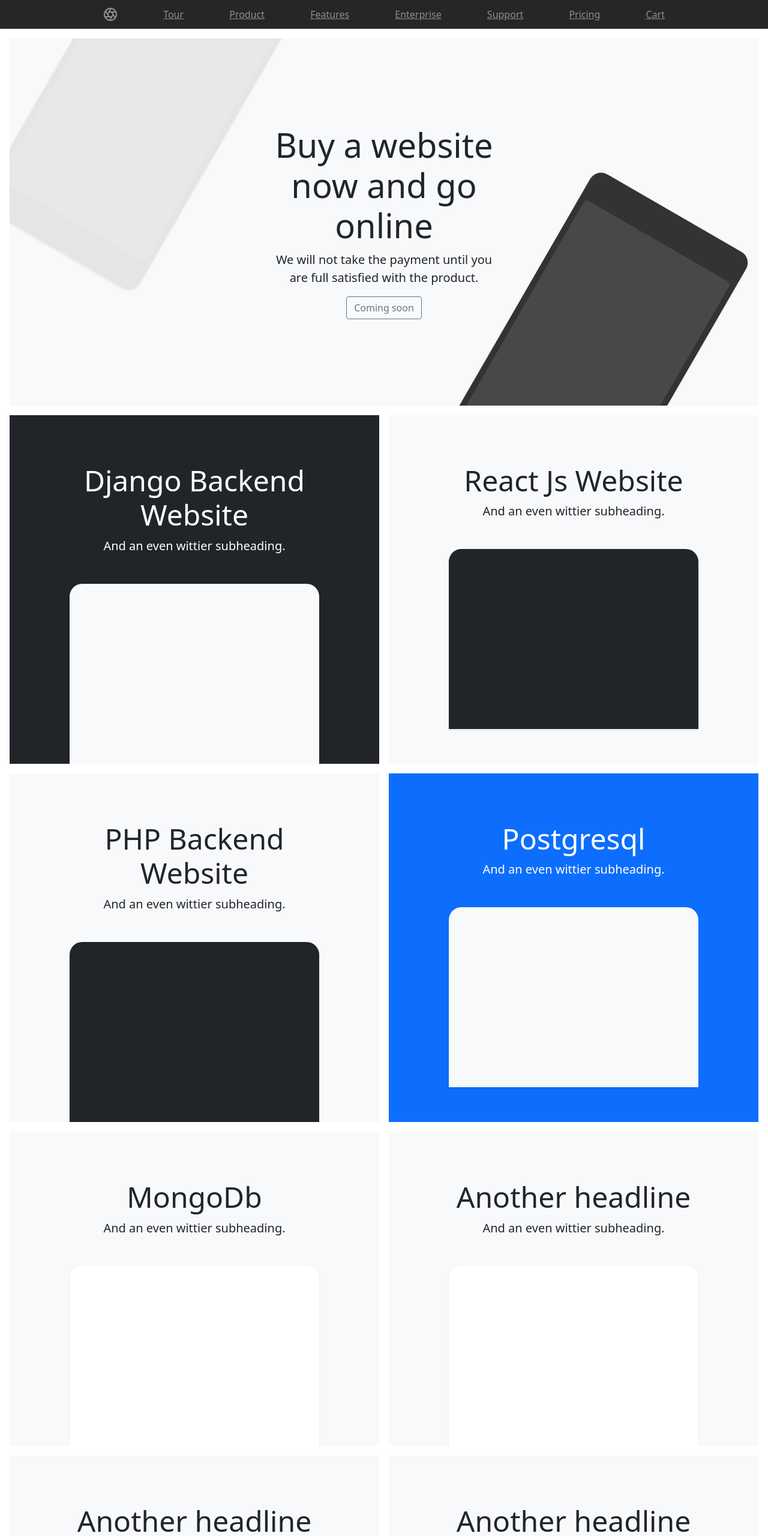
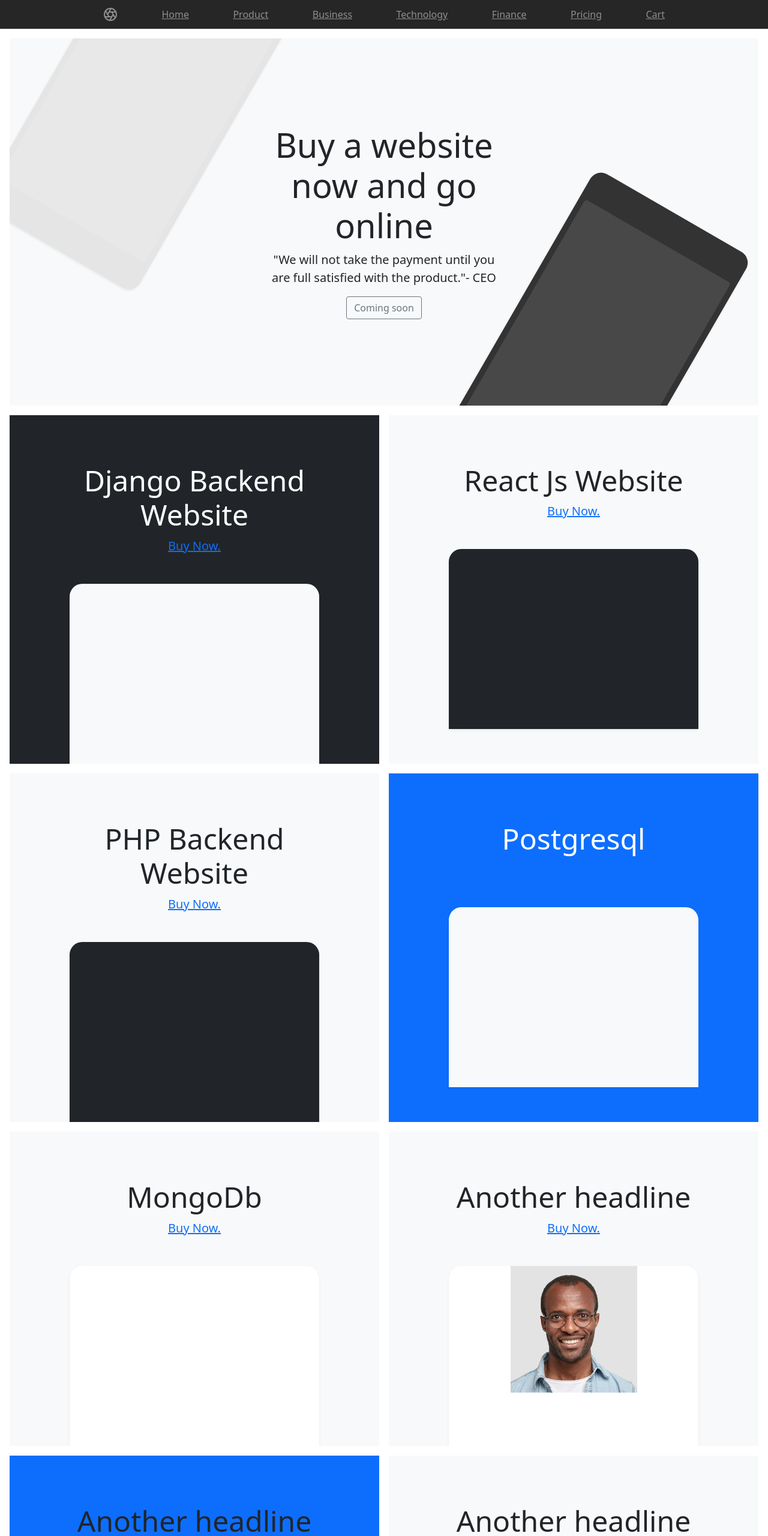
Before and after one commit to Adit-Technologies/company-website, a plain HTML site: page index.html in a window 1280 px wide. Shown: the top 2560 px of the page at 60% size. Drawn offline with Linux system fonts and the light colour scheme.

Commit message:
Update index.html

```diff
--- a/index.html
+++ b/index.html
@@ -55,12 +55,12 @@
             <a class="py-2" href="#" aria-label="Product">
                 <svg xmlns="http://www.w3.org/2000/svg" width="24" height="24" fill="none" stroke="currentColor" stroke-linecap="round" stroke-linejoin="round" stroke-width="2" class="d-block mx-auto" role="img" viewBox="0 0 24 24"><title>Product</title><circle cx="12" cy="12" r="10"/><path d="M14.31 8l5.74 9.94M9.69 8h11.48M7.38 12l5.74-9.94M9.69 16L3.95 6.06M14.31 16H2.83m13.79-4l-5.74 9.94"/></svg>
             </a>
-            <a class="py-2 d-none d-md-inline-block" href="#">Tour</a>
+            <a class="py-2 d-none d-md-inline-block" href="#">Home</a>
             <a class="py-2 d-none d-md-inline-block" href="#">Product</a>
-            <a class="py-2 d-none d-md-inline-block" href="#">Features</a>
-            <a class="py-2 d-none d-md-inline-block" href="#">Enterprise</a>
-            <a class="py-2 d-none d-md-inline-block" href="#">Support</a>
-            <a class="py-2 d-none d-md-inline-block" href="#">Pricing</a>
+            <a class="py-2 d-none d-md-inline-block" href="#">Business</a>
+            <a class="py-2 d-none d-md-inline-block" href="#">Technology</a>
+            <a class="py-2 d-none d-md-inline-block" href="#">Finance</a>
+            <a class="py-2 d-none d-md-inline-block" href="../pricing/price/index.html">Pricing</a>
             <a class="py-2 d-none d-md-inline-block" href="#">Cart</a>
         </nav>
     </header>
@@ -69,7 +69,7 @@
         <div class="position-relative overflow-hidden p-3 p-md-5 m-md-3 text-center bg-light">
             <div class="col-md-5 p-lg-5 mx-auto my-5">
                 <h1 class="display-4 fw-normal">Buy a website now and go online</h1>
-                <p class="lead fw-normal">We will not take the payment until you are full satisfied with the product.</p>
+                <p class="lead fw-normal">"We will not take the payment until you are full satisfied with the product."- CEO</p>
                 <a class="btn btn-outline-secondary" href="#">Coming soon</a>
             </div>
             <div class="product-device shadow-sm d-none d-md-block"></div>
@@ -80,14 +80,16 @@
             <div class="bg-dark me-md-3 pt-3 px-3 pt-md-5 px-md-5 text-center text-white overflow-hidden">
                 <div class="my-3 py-3">
                     <h2 class="display-5">Django Backend Website</h2>
-                    <p class="lead">And an even wittier subheading.</p>
+                    <p class="lead">
+                        <a href="website-template/website-templates.html">Buy Now.</a>
+                    </p>
                 </div>
                 <div class="bg-light shadow-sm mx-auto" style="width: 80%; height: 300px; border-radius: 21px 21px 0 0;"></div>
             </div>
             <div class="bg-light me-md-3 pt-3 px-3 pt-md-5 px-md-5 text-center overflow-hidden">
                 <div class="my-3 p-3">
                     <h2 class="display-5">React Js Website</h2>
-                    <p class="lead">And an even wittier subheading.</p>
+                    <p class="lead"> <a href="website-template/website-templates.html">Buy Now.</a></p>
                 </div>
                 <div class="bg-dark shadow-sm mx-auto" style="width: 80%; height: 300px; border-radius: 21px 21px 0 0;"></div>
             </div>
@@ -97,14 +99,14 @@
             <div class="bg-light me-md-3 pt-3 px-3 pt-md-5 px-md-5 text-center overflow-hidden">
                 <div class="my-3 p-3">
                     <h2 class="display-5">PHP Backend Website</h2>
-                    <p class="lead">And an even wittier subheading.</p>
+                    <p class="lead"> <a href="website-template/website-templates.html">Buy Now.</a></p>
                 </div>
                 <div class="bg-dark shadow-sm mx-auto" style="width: 80%; height: 300px; border-radius: 21px 21px 0 0;"></div>
             </div>
             <div class="bg-primary me-md-3 pt-3 px-3 pt-md-5 px-md-5 text-center text-white overflow-hidden">
                 <div class="my-3 py-3">
                     <h2 class="display-5">Postgresql</h2>
-                    <p class="lead">And an even wittier subheading.</p>
+                    <p class="lead"> <a href="website-template/website-templates.html">Buy Now.</a></p>
                 </div>
                 <div class="bg-light shadow-sm mx-auto" style="width: 80%; height: 300px; border-radius: 21px 21px 0 0;"></div>
             </div>
@@ -114,31 +116,34 @@
             <div class="bg-light me-md-3 pt-3 px-3 pt-md-5 px-md-5 text-center overflow-hidden">
                 <div class="my-3 p-3">
                     <h2 class="display-5">MongoDb</h2>
-                    <p class="lead">And an even wittier subheading.</p>
+                    <p class="lead"> <a href="website-template/website-templates.html">Buy Now.</a></p>
                 </div>
                 <div class="bg-body shadow-sm mx-auto" style="width: 80%; height: 300px; border-radius: 21px 21px 0 0;"></div>
             </div>
             <div class="bg-light me-md-3 pt-3 px-3 pt-md-5 px-md-5 text-center overflow-hidden">
                 <div class="my-3 py-3">
                     <h2 class="display-5">Another headline</h2>
-                    <p class="lead">And an even wittier subheading.</p>
+                    <p class="lead"> <a href="website-template/website-templates.html">Buy Now.</a></p>
                 </div>
-                <div class="bg-body shadow-sm mx-auto" style="width: 80%; height: 300px; border-radius: 21px 21px 0 0;"></div>
+                <div class="bg-body shadow-sm mx-auto" style="width: 80%; height: 300px; border-radius: 21px 21px 0 0;">
+                    <div><img src="images/3.jpg" alt="Italian Trulli"> </div>
+                </div>
             </div>
         </div>
 
         <div class="d-md-flex flex-md-equal w-100 my-md-3 ps-md-3">
-            <div class="bg-light me-md-3 pt-3 px-3 pt-md-5 px-md-5 text-center overflow-hidden">
+            <div class="bg-primary me-md-3 pt-3 px-3 pt-md-5 px-md-5 text-center overflow-hidden">
                 <div class="my-3 p-3">
                     <h2 class="display-5">Another headline</h2>
-                    <p class="lead">And an even wittier subheading.</p>
+                    <p class="lead"> <a href="website-template/website-templates.html">Buy Now.</a></p>
                 </div>
-                <div class="bg-body shadow-sm mx-auto" style="width: 80%; height: 300px; border-radius: 21px 21px 0 0;"></div>
+                <div class="bg-body shadow-sm mx-auto" style="width: 80%; height: 300px; border-radius: 21px 21px 0 0;">
+                    <img src="images/stock.jpg" alt="Italian Trulli"> </div>
             </div>
             <div class="bg-light me-md-3 pt-3 px-3 pt-md-5 px-md-5 text-center overflow-hidden">
                 <div class="my-3 py-3">
                     <h2 class="display-5">Another headline</h2>
-                    <p class="lead">And an even wittier subheading.</p>
+                    <p class="lead"> <a href="website-template/website-templates.html">Buy Now.</a></p>
                 </div>
                 <div class="bg-body shadow-sm mx-auto" style="width: 80%; height: 300px; border-radius: 21px 21px 0 0;"></div>
             </div>
@@ -152,7 +157,7 @@
                 <small class="d-block mb-3 text-muted">&copy; 2017–2021</small>
             </div>
             <div class="col-6 col-md">
-                <h5>Features</h5>
+                <h5>Products</h5>
                 <ul class="list-unstyled text-small">
                     <li>
                         <a class="link-secondary" href="#">Django Website</a>
@@ -192,8 +197,10 @@
                 <h5>Resources.</h5>
                 <ul class="list-unstyled text-small">
                     <li><a class="link-secondary" href="#">Business</a></li>
-                    <li><a class="link-secondary" href="#">Education</a></li>
-                    <li><a class="link-secondary" href="#">Government</a></li>
+                    <li><a class="link-secondary" href="#">Open Source Projects</a></li>
+                    <li>
+                        <a class="link-secondary" href="#">API</a>
+                    </li>
                     <li><a class="link-secondary" href="#">Gaming</a></li>
                 </ul>
             </div>
```
